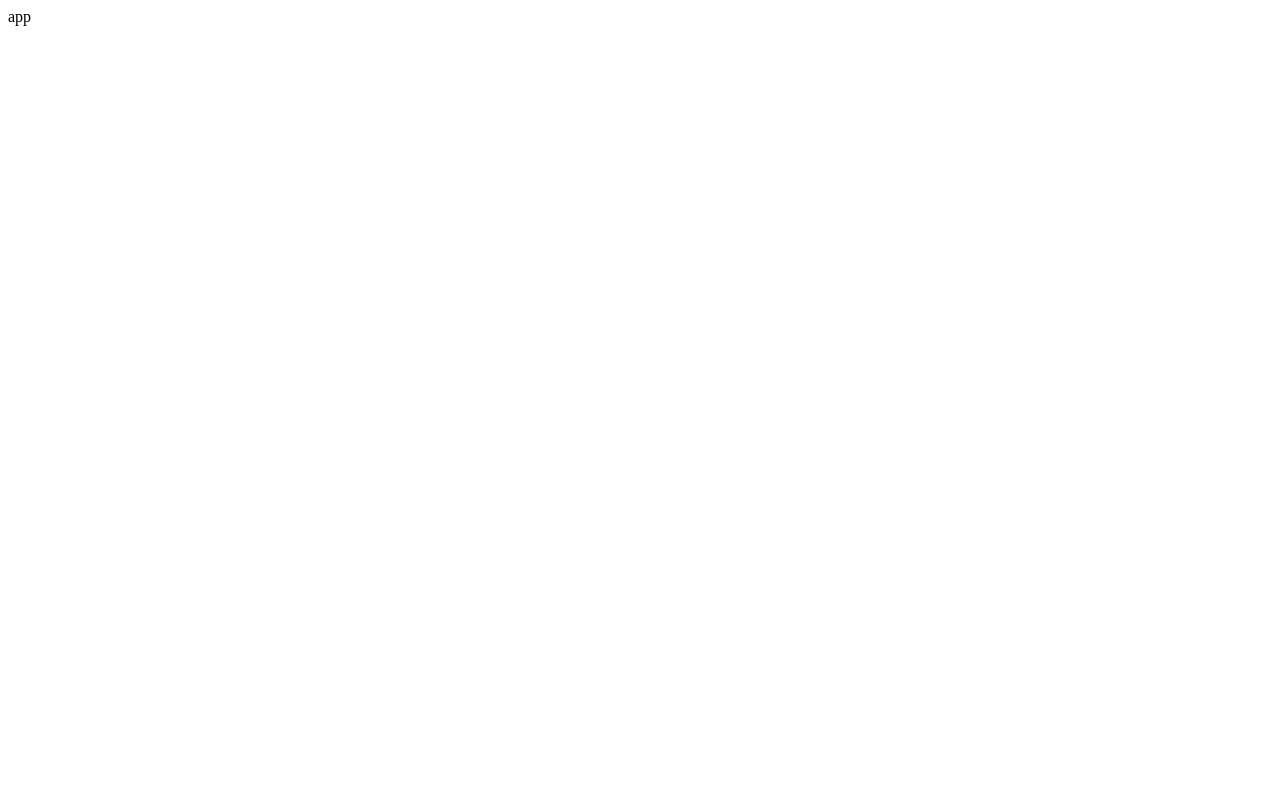
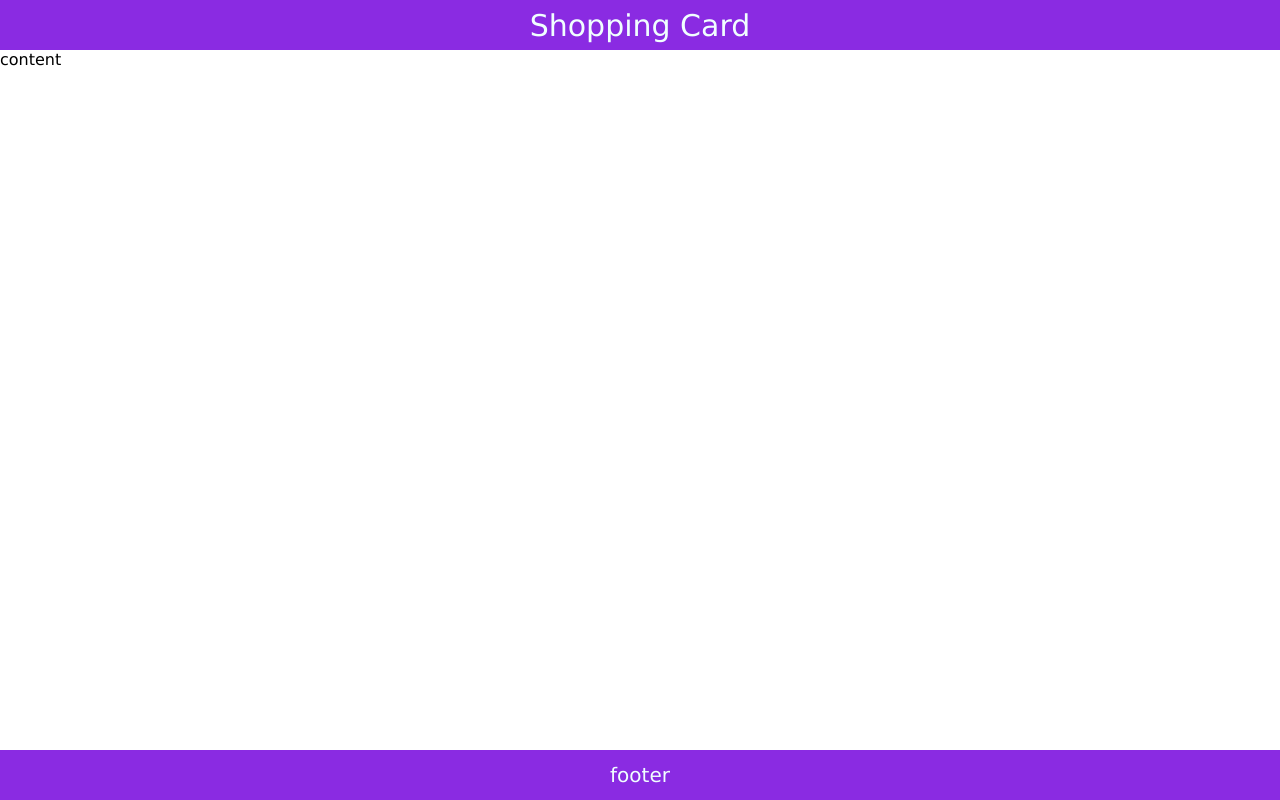
Before and after one commit to montasserbadry/React-Shopping-Cart, a React (Create React App) app: page / in a window 1280 px wide. Built offline with nearby package versions, Linux system fonts and the light colour scheme.

Commit message:
header component

```diff
--- a/gulpfile.js
+++ b/gulpfile.js
@@ -3,5 +3,5 @@
  const sass = gulpSass(require('sass')) ;
 
  gulp.task('sass' , async function() {
-     gulp.src('src/*.scss').pipe(sass()).pipe(gulp.dest('src/css'))
+     gulp.src('src/components/**/*.scss').pipe(sass()).pipe(gulp.dest('src/css'))
  })
--- a/src/App.js
+++ b/src/App.js
@@ -1,12 +1,13 @@
-import logo from './logo.svg';
 import React from "react";
-import './App.css';
+import Header from "./components/Header/Header";
 
 function App() {
   return (
-    <div >
-      app
-    </div>
+    <div  className="layout">
+ <Header />
+<main>content </main>
+<footer> footer</footer>
+ </div>
   );
 }
 
--- /dev/null
+++ b/src/components/Header/Header.css
@@ -0,0 +1,9 @@
+header {
+  grid-area: header;
+  background-color: blueviolet;
+  color: azure;
+  display: flex;
+  justify-content: center;
+  align-items: center;
+  font-size: 30px;
+}
--- /dev/null
+++ b/src/components/Header/Header.js
@@ -0,0 +1,8 @@
+import React from 'react';
+import '../../css/Header/Header.css';
+function Header() {
+    return(
+        <header> Shopping Card</header>
+    )
+}
+export default Header;
--- /dev/null
+++ b/src/components/Header/Header.min.css
@@ -0,0 +1 @@
+header{grid-area:header;background-color:blueviolet;color:azure;display:flex;justify-content:center;align-items:center;font-size:30px}
--- /dev/null
+++ b/src/components/Header/Header.scss
@@ -0,0 +1,9 @@
+header{
+    grid-area: header;
+    background-color: blueviolet;
+    color: azure;
+    display: flex;
+    justify-content: center;
+    align-items: center;
+    font-size: 30px;
+  }
--- /dev/null
+++ b/src/css/Header/Header.css
@@ -0,0 +1,9 @@
+header {
+  grid-area: header;
+  background-color: blueviolet;
+  color: azure;
+  display: flex;
+  justify-content: center;
+  align-items: center;
+  font-size: 30px;
+}
--- a/src/index.css
+++ b/src/index.css
@@ -1,3 +1,28 @@
-p {
-  color: blue;
+* {
+  margin: 0;
+  padding: 0;
+  box-sizing: border-box;
+  font-family: Verdana, Geneva, Tahoma, sans-serif;
 }
+#root{
+  height:100vh;
+}
+.layout {
+  display: grid;
+  grid-template-areas: 'header' "content" "footer";
+  grid-template-rows: 50px 1fr 50px;
+  height: 100%;
+}
+
+content{
+  grid-area: content;
+}
+footer{
+  grid-area: footer;
+  background-color: blueviolet;
+  color: azure;
+  display: flex;
+  justify-content: center;
+  align-items: center;
+  font-size: 20px;
+}
```
